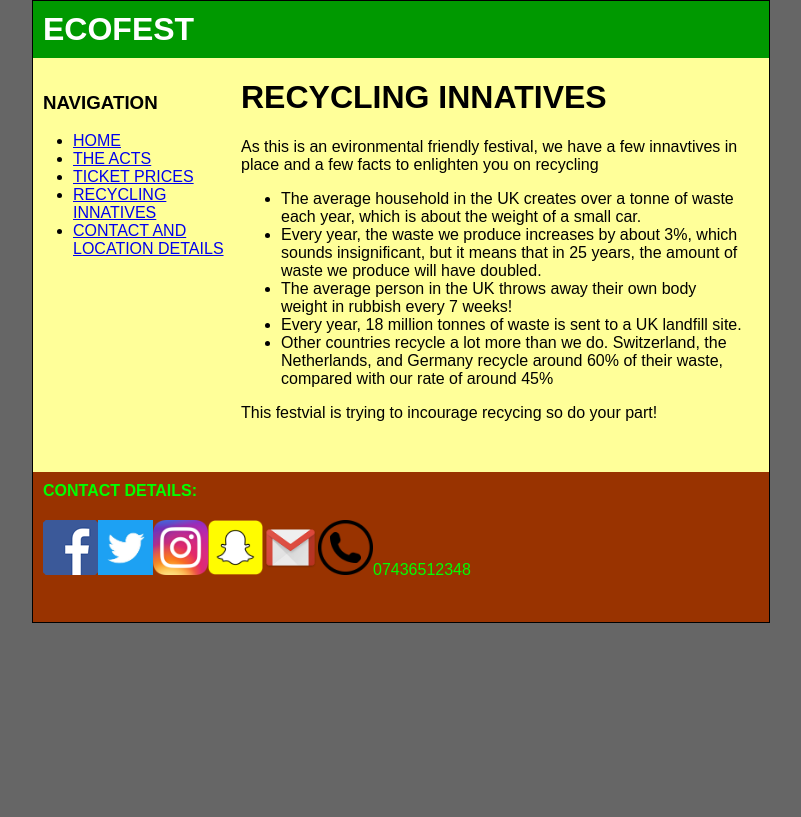
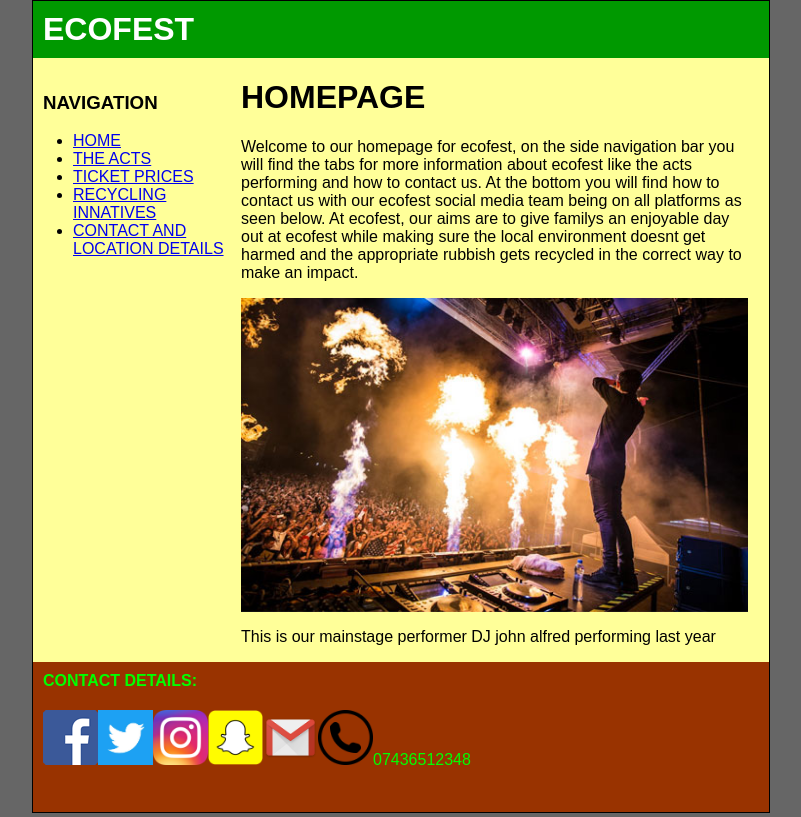
Before and after one commit to hgs133933/imedia, a plain HTML site: page index.html in a window 1280 px wide. Shown: the whole page, without its empty margins (239-1040 px from the left). Drawn offline with nearby package versions, Linux system fonts and the light colour scheme; files that its build step writes are made by us from their sources; a web font is replaced by a local one.

Commit message:
Add files via upload

```diff
--- a/PAGE3.html
+++ b/index.html
@@ -115,7 +115,7 @@ body  {
   <div id="sidebar1">
     <h3><strong>NAVIGATION</strong></h3>
     <ul>
-      <li><a href="INDEX.html">HOME</a></li>
+      <li><a href="index.html">HOME</a></li>
       <li><a href="PAGE1.html">THE ACTS</a></li>
       <li><a href="PAGE2.html">TICKET PRICES</a></li>
       <li><a href="PAGE3.html">RECYCLING INNATIVES </a></li>
@@ -124,18 +124,11 @@ body  {
     <p>&nbsp;</p>
   <!-- end #sidebar1 --></div>
   <div id="mainContent">
-    <h1><!-- InstanceBeginEditable name="PageTitle" -->RECYCLING INNATIVES<!-- InstanceEndEditable --></h1>
+    <h1><!-- InstanceBeginEditable name="PageTitle" -->HOMEPAGE<!-- InstanceEndEditable --></h1>
     <!-- InstanceBeginEditable name="PageContent" -->
-    <p>As this is an evironmental friendly festival, we have a few innavtives in place and a few facts to enlighten you on recycling</p>
-    <ul>
-      <li>The average household in the UK creates over a tonne of waste each year, which is about the weight of a small car.</li>
-      <li>Every year, the waste we produce increases by about 3%, which sounds insignificant, but it means that in 25 years, the amount of waste we produce will have doubled.</li>
-      <li>The average person in the UK throws away their own body weight in rubbish every 7 weeks!</li>
-      <li>Every year, 18 million tonnes of waste is sent to a UK landfill site.</li>
-      <li>Other countries recycle a lot more than we do. Switzerland, the Netherlands, and Germany recycle around 60% of their waste, compared with our rate of around 45%</li>
-    </ul>
-    This festvial is trying to incourage recycing so do your part!
-    <p>&nbsp;</p>
+    <p>Welcome to our homepage for ecofest, on the side navigation bar you will find the tabs for more information about ecofest like the acts performing and how to contact us. At the bottom you will find how to contact us with our ecofest social media team being on all platforms as seen below. At ecofest, our aims are to give familys an enjoyable day out at ecofest while making sure the local environment doesnt get harmed and the appropriate rubbish gets recycled in the correct way to make an impact.</p>
+    <p><img src="images/festival.jpg" alt="our festival" width="507" height="314" align="middle" /></p>
+    <p>This is our mainstage performer DJ john alfred performing last year</p>
     <!-- InstanceEndEditable -->
     <!-- end #mainContent --></div>
 	<!-- This clearing element should immediately follow the #mainContent div in order to force the #container div to contain all child floats --><br class="clearfloat" />
```
Also changed, not shown: PAGE1.html (+1 -1 lines), PAGE2.html (+1 -1 lines), PAGE4.html (+1 -1 lines).
